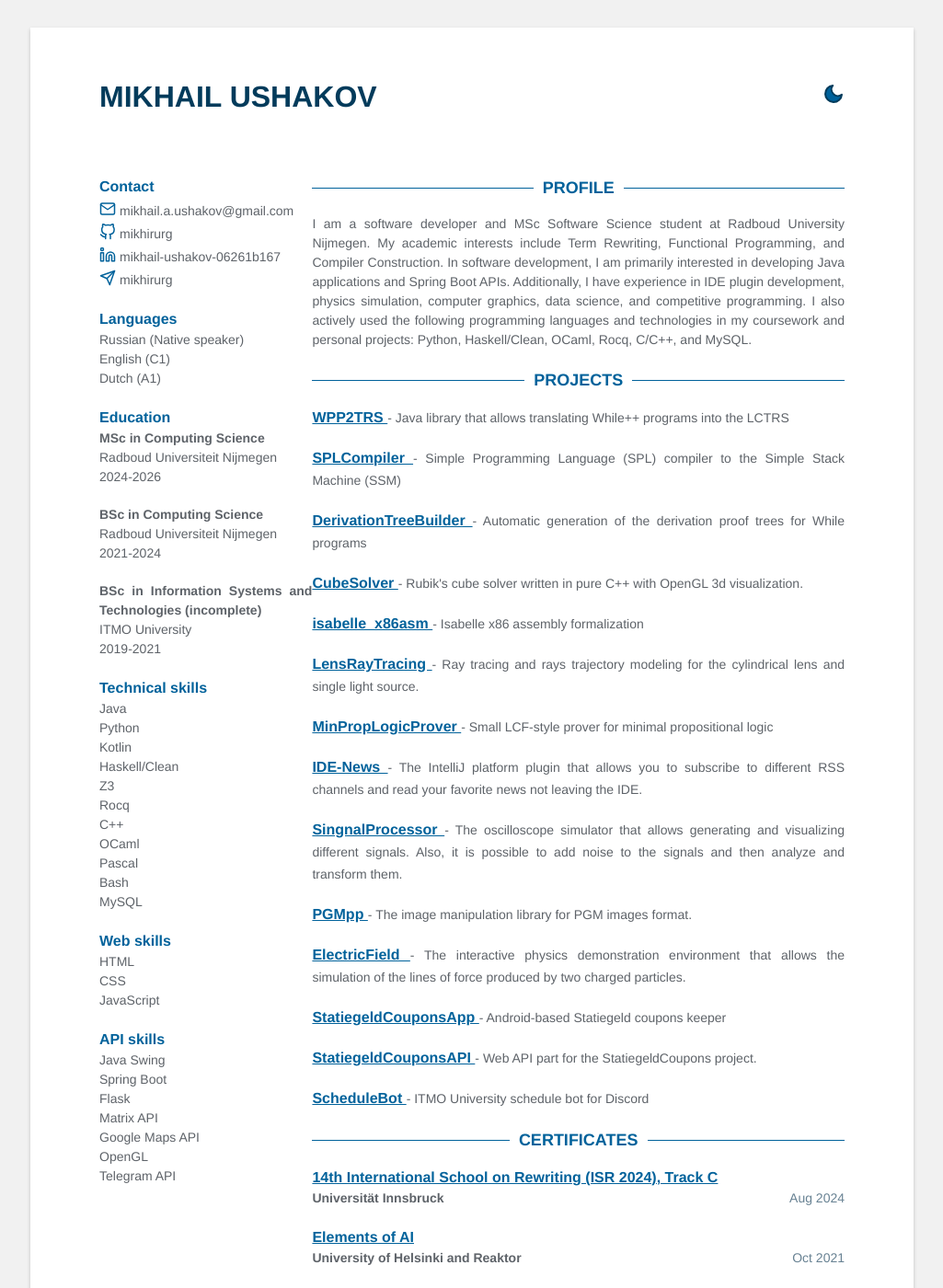
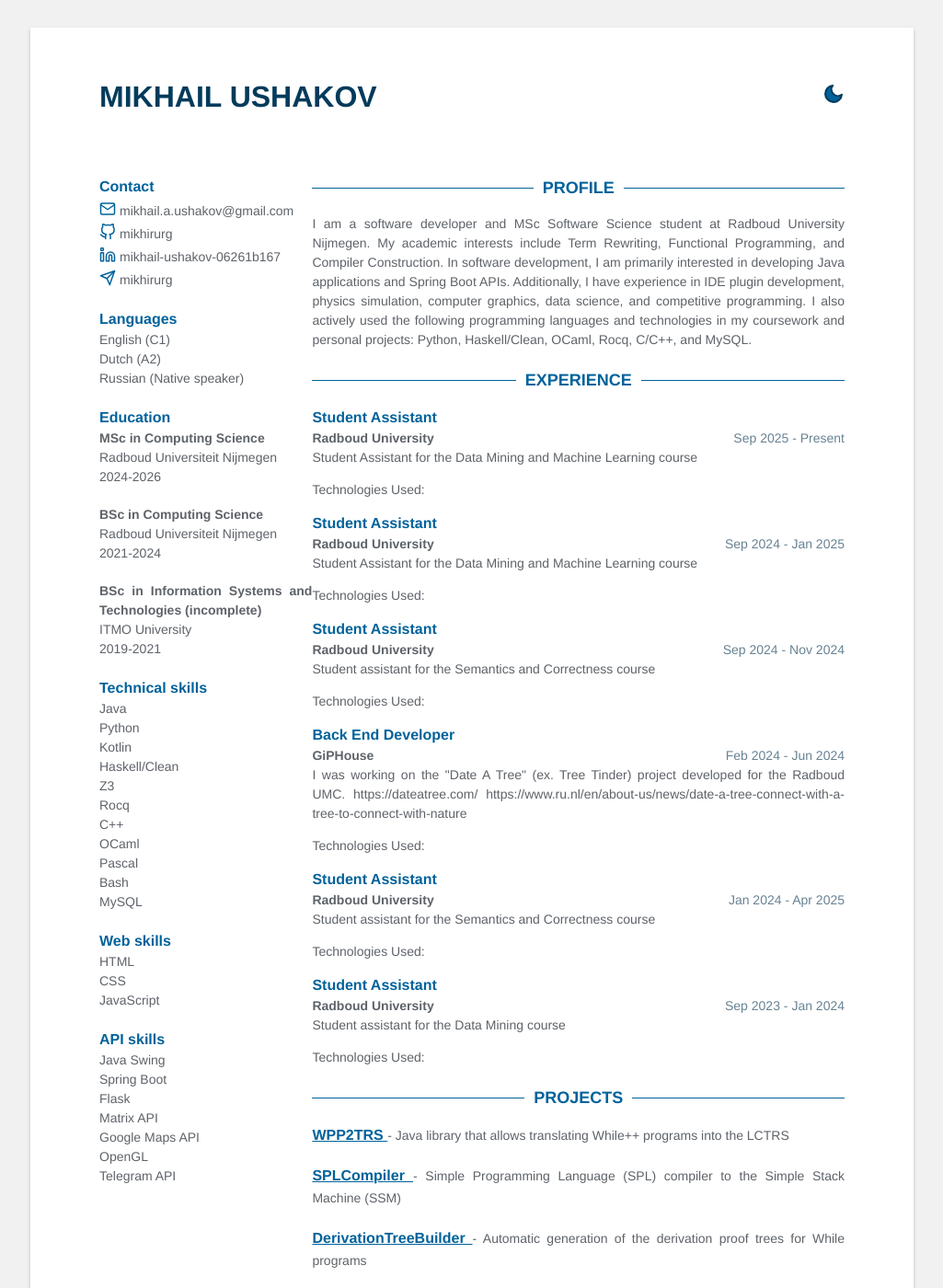
Before and after one commit to mikhirurg/mikhirurg.github.io, a Jekyll site: the page built from index.html, in a window 1280 px wide and 1400 px high. Shown: the whole window at 92% size, without its empty margins (127-1152 px from the left). Built offline with Jekyll 4.4.1, drawn with Linux system fonts in a browser that asks for light colours.

Commit message:
Update data.yml

```diff
--- a/_data/data.yml
+++ b/_data/data.yml
@@ -13,9 +13,9 @@ contact:
   twitter:
 
 languages:
+  - idiom: English (C1)
+  - idiom: Dutch (A2)
   - idiom: Russian (Native speaker)
-  - idiom: English (C1)
-  - idiom: Dutch (A1)
 
 education:
   - degree: MSc in Computing Science
@@ -209,6 +209,45 @@ certificates:
     organization: JetBrains Research
     details: |
 
+# Experience
+experience:
+  - time: Sep 2025 - Present
+    role: Student Assistant
+    company: Radboud University
+    details: |
+      Student Assistant for the Data Mining and Machine Learning course
+
+  - time: Sep 2024 - Jan 2025
+    role: Student Assistant
+    company: Radboud University
+    details: |
+      Student Assistant for the Data Mining and Machine Learning course
+
+  - time: Sep 2024 - Nov 2024
+    role: Student Assistant
+    company: Radboud University
+    details: |
+      Student assistant for the Semantics and Correctness course
+
+  - time: Feb 2024 - Jun 2024
+    role: Back End Developer
+    company: GiPHouse
+    details: |
+      I was working on the "Date A Tree" (ex. Tree Tinder) project developed for the Radboud UMC.
+      https://dateatree.com/
+      https://www.ru.nl/en/about-us/news/date-a-tree-connect-with-a-tree-to-connect-with-nature
+
+  - time: Jan 2024 - Apr 2025
+    role: Student Assistant
+    company: Radboud University
+    details: |
+      Student assistant for the Semantics and Correctness course
+
+  - time: Sep 2023 - Jan 2024
+    role: Student Assistant
+    company: Radboud University
+    details: |
+      Student assistant for the Data Mining course
 
 # Volunteering
 volunteering:
```
